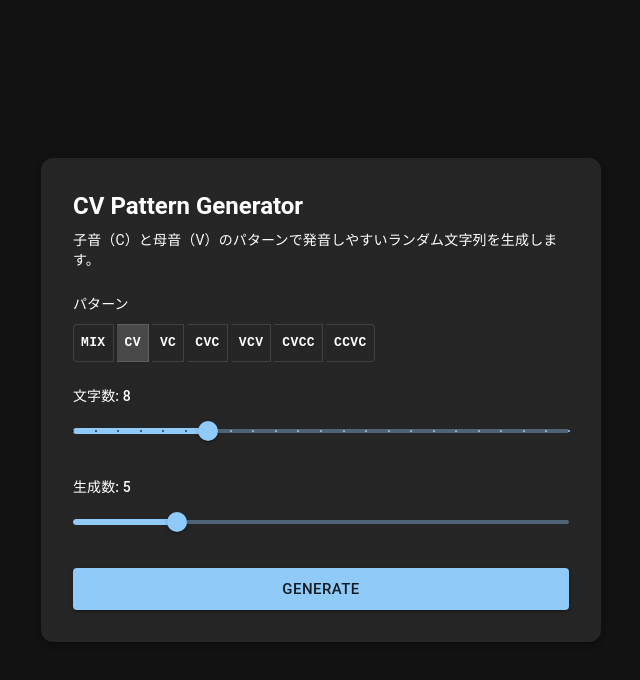
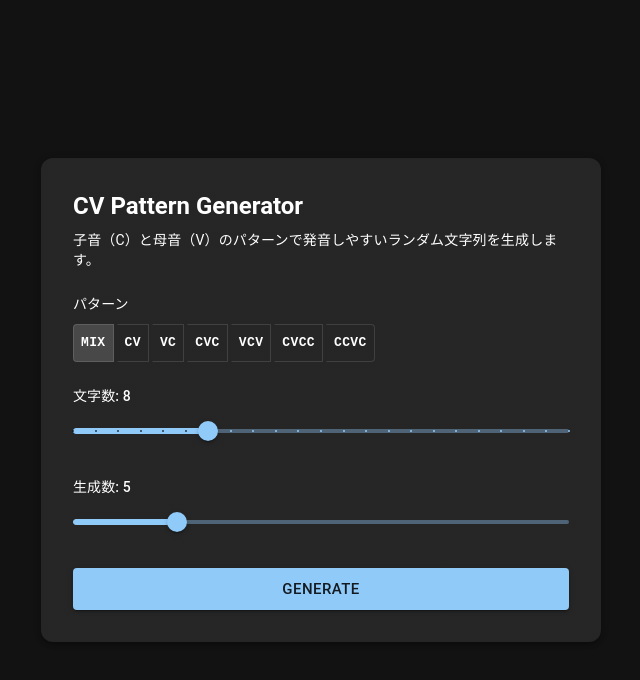
Before and after one commit to l7u7ch/playground, a Next.js app: page / in a window 1280 px wide. Shown: the top 680 px of the page, without its empty margins (319-959 px from the left). Built offline with nearby package versions, Linux system fonts and the light colour scheme; what @mui/material-nextjs would draw is missing.

Commit message:
feat(ui): パターンの初期選択をMIXに変更

```diff
--- a/src/app/page.tsx
+++ b/src/app/page.tsx
@@ -16,7 +16,7 @@ import { generateStrings, PatternType } from "../lib/cvGenerator";
 
 export default function Home() {
   const [length, setLength] = useState<number>(8);
-  const [pattern, setPattern] = useState<PatternType>("cv");
+  const [pattern, setPattern] = useState<PatternType>("mix");
   const [count, setCount] = useState<number>(5);
   const [results, setResults] = useState<string[]>([]);
   const [copiedIndex, setCopiedIndex] = useState<number | null>(null);
```
